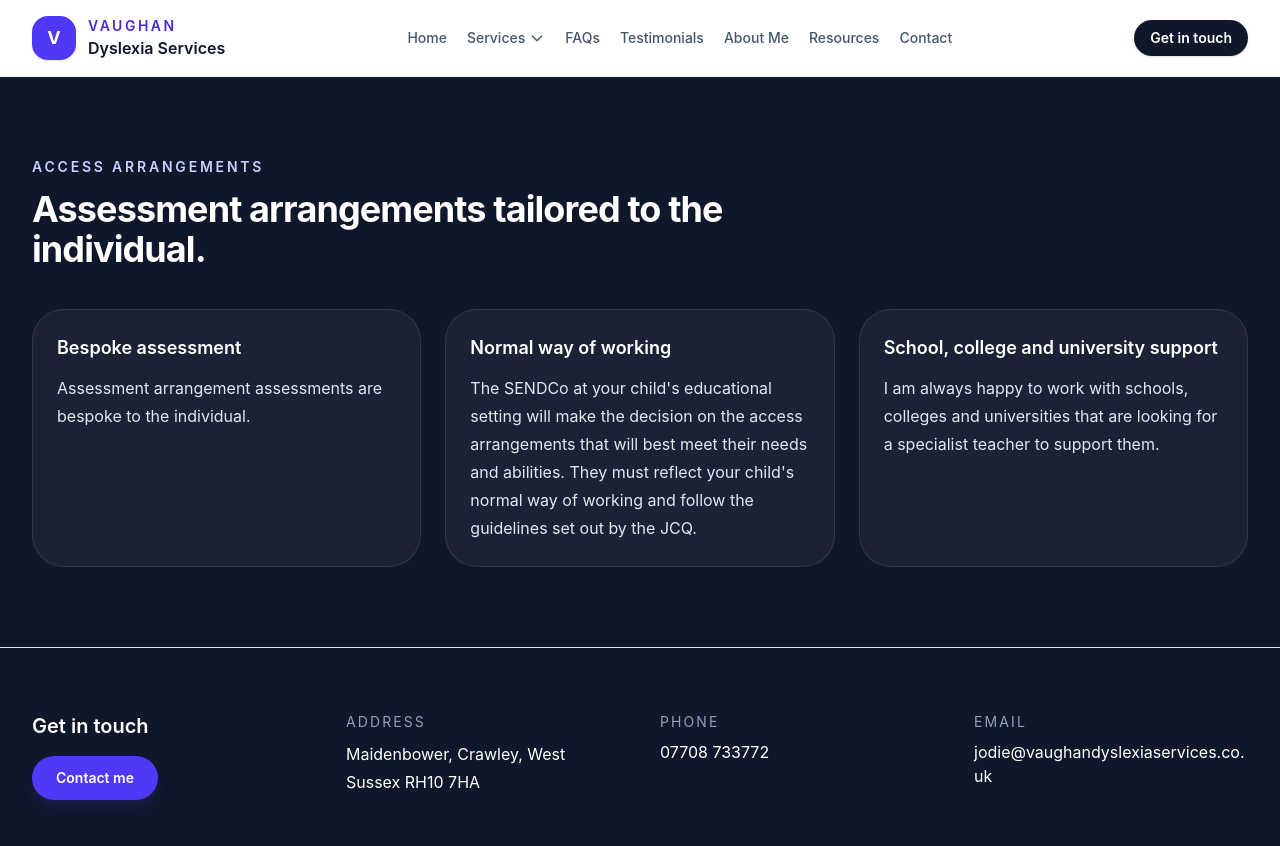
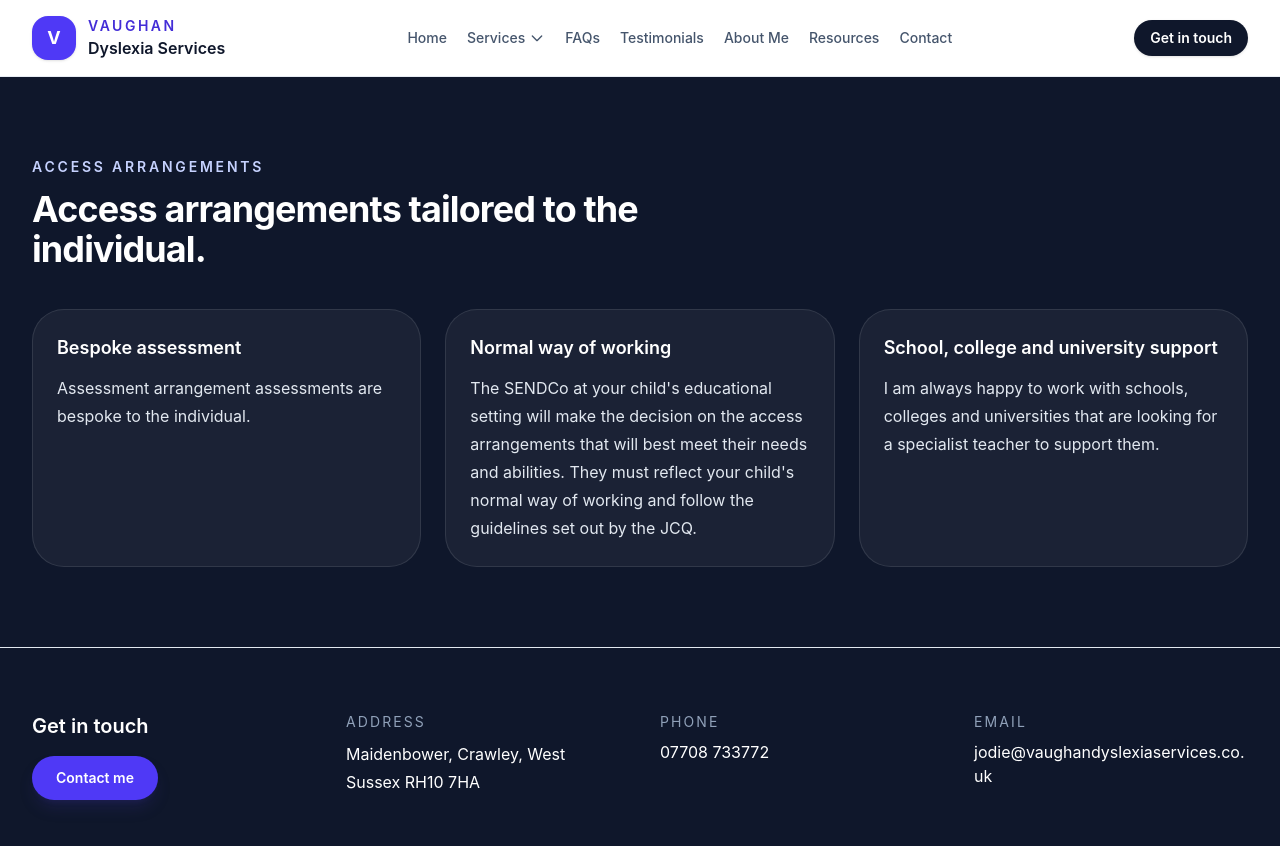
Before and after one commit to IanVaughan/vds, a React (Vite) app: page /access-arrangements in a window 1280 px wide. Shown: the top 846 px of the page. Built offline with nearby package versions, Linux system fonts and the light colour scheme.

Commit message:
Update access arrangements heading

```diff
--- a/src/pages/AccessArrangements.jsx
+++ b/src/pages/AccessArrangements.jsx
@@ -10,7 +10,7 @@ export default function AccessArrangements() {
       <div className="mx-auto max-w-7xl px-4 sm:px-6 lg:px-8">
         <div className="max-w-3xl">
           <p className="text-sm font-semibold uppercase tracking-[0.2em] text-indigo-200">Access Arrangements</p>
-          <h1 className="mt-3 text-3xl font-bold tracking-tight sm:text-4xl">Assessment arrangements tailored to the individual.</h1>
+          <h1 className="mt-3 text-3xl font-bold tracking-tight sm:text-4xl">Access arrangements tailored to the individual.</h1>
         </div>
         <div className="mt-10 grid gap-6 lg:grid-cols-3">
           <div className="rounded-[2rem] border border-white/10 bg-white/5 p-6">
```
Also changed, not shown: 1 other file (tests, documents, lock files or other folders).
